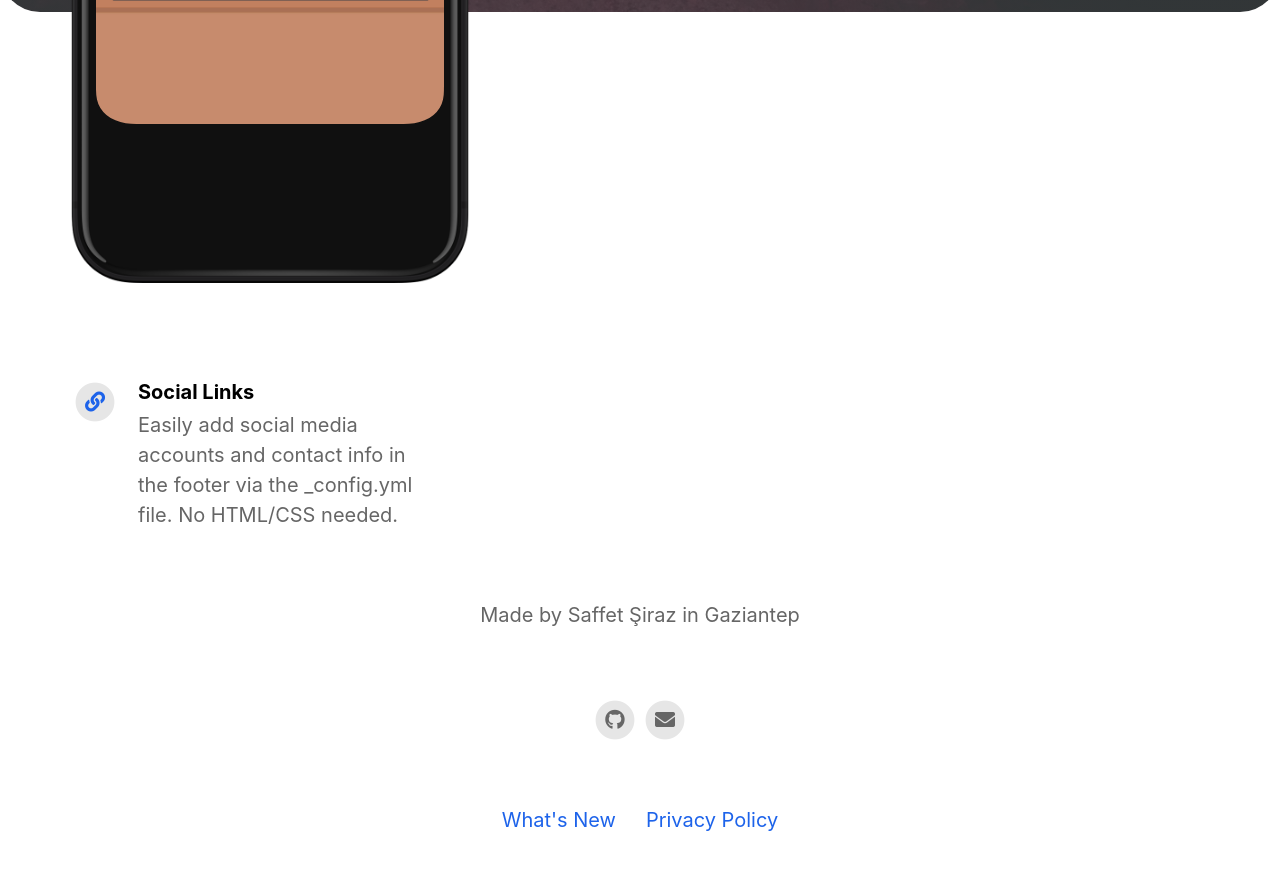
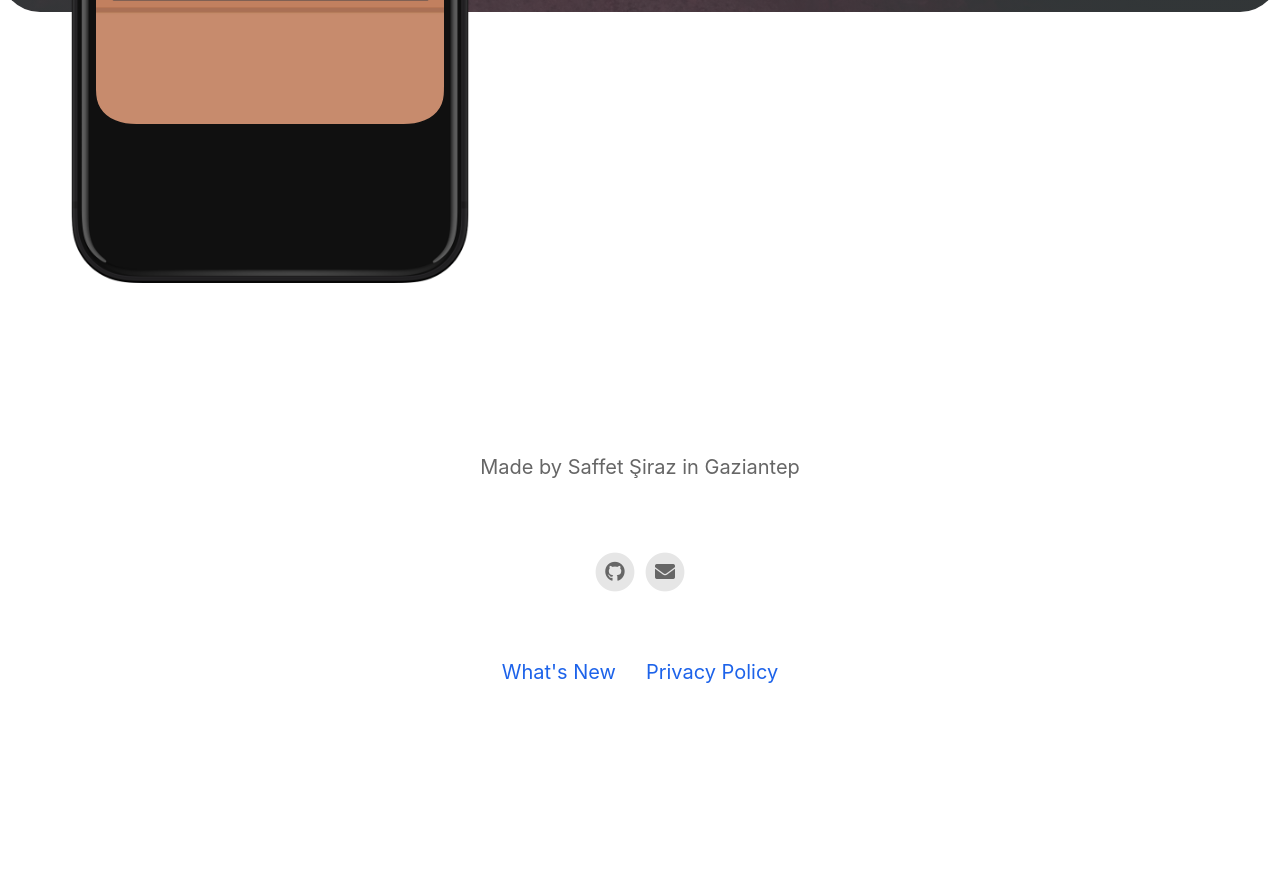
Before and after one commit to saffetsiraz/Games, a Jekyll site: the page built from index.html, in a window 1280 px wide and 900 px high, scrolled down 702 px. Shown: the top 870 px of the window. Built offline with Jekyll 4.4.1, drawn with Linux system fonts in a browser that asks for light colours; nearby versions of some CDN libraries; after the commit the page ends 1454 px from its top, so only the background shows below that.

Commit message:
Update _config.yml

```diff
--- a/_config.yml
+++ b/_config.yml
@@ -62,9 +62,9 @@ features                                  :
     description                           : #Display a smart app banner on iOS devices.
     fontawesome_icon_name                 : #arrow-alt-circle-down
 
-  - title                                 : Social Links
-    description                           : Easily add social media accounts and contact info in the footer via the _config.yml file. No HTML/CSS needed.
-    fontawesome_icon_name                 : link
+  - title                                 : #Social Links
+    description                           : #Easily add social media accounts and contact info in the footer via the _config.yml file. No HTML/CSS needed.
+    fontawesome_icon_name                 : #link
 
   - title                                 : # New Feature Title
     description                           : # New Feature Description
```
